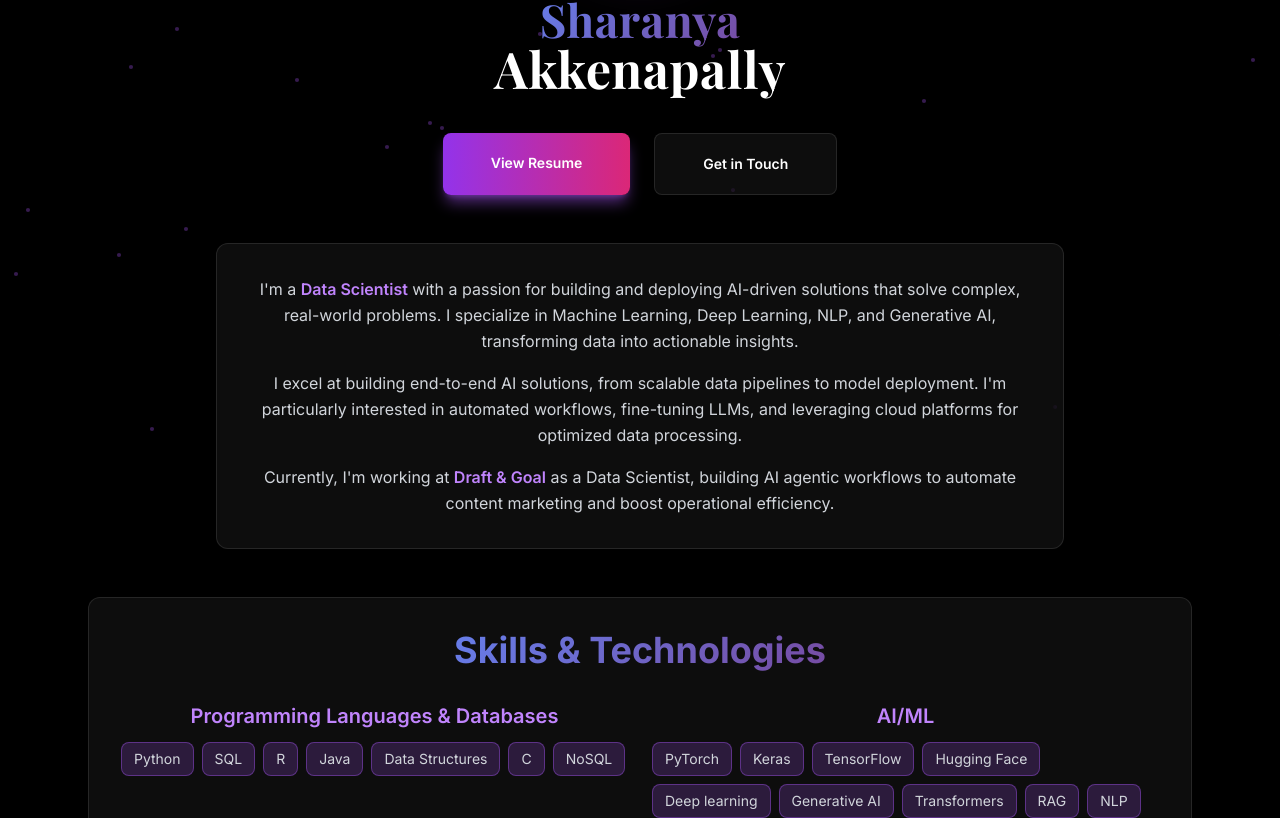
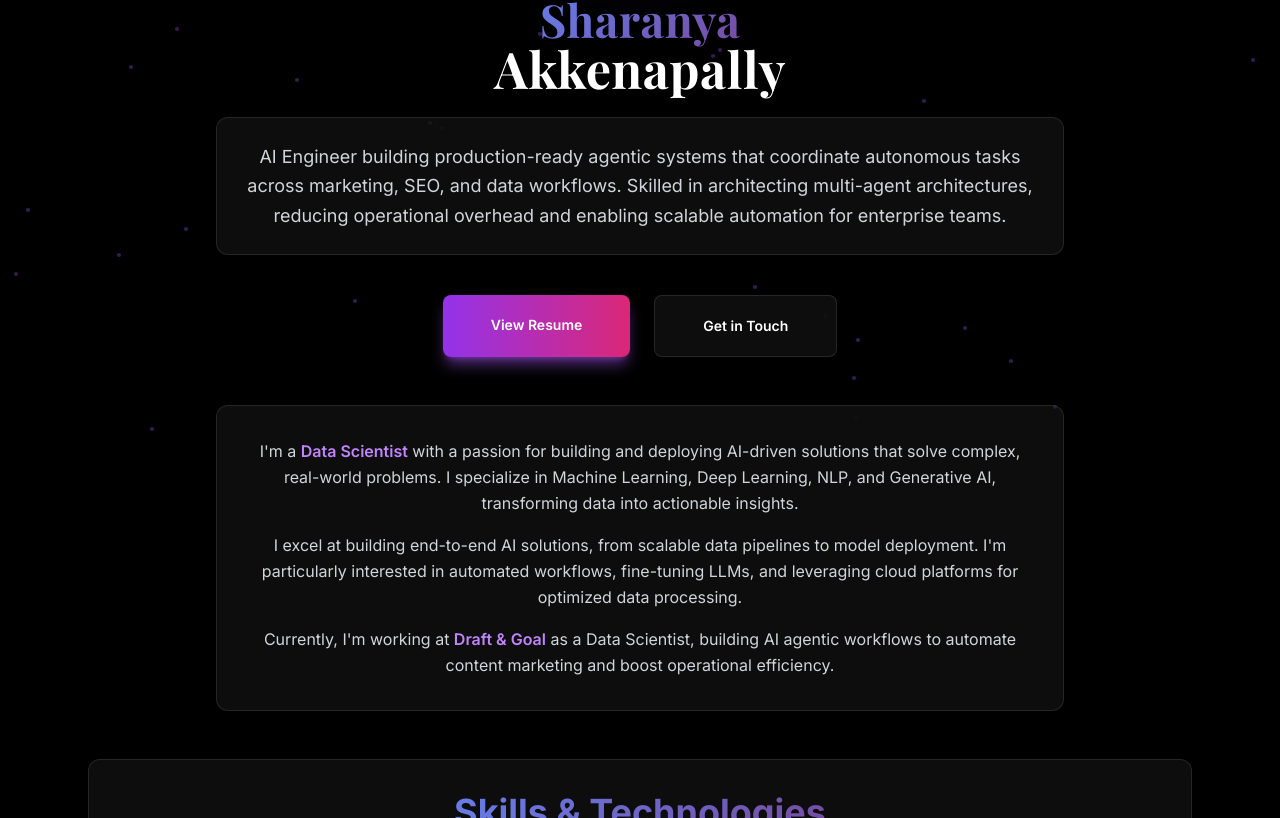
Before and after one commit to SharanyaAkkenapally/Portfolio, a Next.js app: page / in a window 1280 px wide. Shown: the part 342-1160 px from the top of the page. Built offline with nearby package versions, Linux system fonts and the light colour scheme.

Commit message:
Update skills section, add summary, update Draft & Goal experience, and add CV.pdf

```diff
--- a/app/experience/page.tsx
+++ b/app/experience/page.tsx
@@ -16,11 +16,12 @@ const experiences = [
     duration: '10 mos',
     workType: 'Hybrid',
     description: [
-      'Developing and implementing AI solutions to automate complex marketing workflows and content generation processes.',
-      'Designing agentic systems that leverage machine learning algorithms to create scalable, data-driven automation solutions for enterprise clients.',
-      'Building multi-agent workflows that optimize content creation, SEO strategies, and large-scale data processing tasks.',
-      'Collaborating with cross-functional teams to transform traditional manual processes into autonomous AI-powered systems, delivering measurable improvements in efficiency and cost reduction.',
-      'Contributing to the development of no-code platform that enable clients to deploy AI workflows without technical expertise.'
+      'Designed and deployed AI-driven automation workflows, cutting manual content operations by 82% and boosting delivery speed across marketing teams.',
+      'Built multi-agent systems that coordinate autonomous tasks, optimizing SEO and data processing workflows with measurable productivity gains.',
+      'Utilized Claude and Cursor to accelerate AI development cycles by 40%.',
+      'Supported automation initiatives impacting content operations across 20+ enterprise clients.',
+      'Collaborated with cross-functional teams to convert manual workflows into scalable, AI-powered systems, enhancing efficiency and reducing costs.',
+      'Contributed to a no-code AI workflow builder, enabling clients to create and launch agentic systems without requiring technical expertise.'
     ],
     gradient: 'from-purple-600 to-pink-600',
     isCurrent: true,
--- a/app/page.tsx
+++ b/app/page.tsx
@@ -223,7 +223,7 @@ export default function Home() {
             </motion.div>
 
             <motion.h1
-              className="text-3xl md:text-5xl mb-10 name-font"
+              className="text-3xl md:text-5xl mb-6 name-font"
               initial={{ opacity: 0 }}
               animate={{ opacity: 1 }}
               transition={{ duration: 1, delay: 0.5 }}
@@ -233,6 +233,20 @@ export default function Home() {
               <span className="text-white name-last font-bold">Akkenapally</span>
             </motion.h1>
 
+            {/* Summary Section */}
+            <motion.div
+              className="max-w-4xl mx-auto mb-10 px-6"
+              initial={{ opacity: 0, y: 20 }}
+              animate={{ opacity: 1, y: 0 }}
+              transition={{ duration: 0.8, delay: 0.6 }}
+            >
+              <div className="glass rounded-xl p-6 border border-purple-500/20">
+                <p className="text-gray-300 leading-relaxed text-center text-lg">
+                  AI Engineer building production-ready agentic systems that coordinate autonomous tasks across marketing, SEO, and data workflows. Skilled in architecting multi-agent architectures, reducing operational overhead and enabling scalable automation for enterprise teams.
+                </p>
+              </div>
+            </motion.div>
+
             <motion.div
               className="flex gap-6 justify-center flex-wrap mb-12"
               initial={{ opacity: 0, y: 20 }}
@@ -240,7 +254,7 @@ export default function Home() {
               transition={{ duration: 0.8, delay: 0.7 }}
             >
               <motion.a
-                href="/resume.pdf"
+                href="/CV.pdf"
                 target="_blank"
                 rel="noopener noreferrer"
                 className="px-12 py-5 text-sm bg-gradient-to-r from-purple-600 to-pink-600 rounded-lg font-semibold text-white shadow-lg shadow-purple-500/50 inline-block"
@@ -308,7 +322,7 @@ export default function Home() {
                   >
                     <h3 className="text-xl font-semibold text-purple-400 mb-3">Programming Languages & Databases</h3>
                     <div className="flex flex-wrap gap-2">
-                      {['Python', 'SQL', 'R', 'Java', 'Data Structures', 'C', 'NoSQL'].map((skill, index) => (
+                      {['Python', 'SQL', 'Java', 'Data Structures', 'C', 'NoSQL'].map((skill, index) => (
                         <motion.span
                           key={skill}
                           className="px-3 py-1.5 bg-purple-500/20 border border-purple-500/40 rounded-lg text-sm text-gray-300 hover:bg-purple-500/30 hover:border-purple-500/60 transition-all"
@@ -332,7 +346,7 @@ export default function Home() {
                   >
                     <h3 className="text-xl font-semibold text-purple-400 mb-3">AI/ML</h3>
                     <div className="flex flex-wrap gap-2">
-                      {['PyTorch', 'Keras', 'TensorFlow', 'Hugging Face', 'Deep learning', 'Generative AI', 'Transformers', 'RAG', 'NLP', 'LLM Fine-Tuning', 'Langchain', 'Scikit-learn', 'EDA', 'AI agents'].map((skill, index) => (
+                      {['PyTorch', 'Keras', 'TensorFlow', 'AI Agents', 'Generative AI', 'Deep learning', 'Transformers', 'RAG', 'NLP', 'LLM Fine-Tuning', 'Langchain', 'Scikit-learn'].map((skill, index) => (
                         <motion.span
                           key={skill}
                           className="px-3 py-1.5 bg-purple-500/20 border border-purple-500/40 rounded-lg text-sm text-gray-300 hover:bg-purple-500/30 hover:border-purple-500/60 transition-all"
@@ -380,7 +394,7 @@ export default function Home() {
                   >
                     <h3 className="text-xl font-semibold text-purple-400 mb-3">Cloud & DevOps</h3>
                     <div className="flex flex-wrap gap-2">
-                      {['Azure ML', 'AWS Sagemaker', 'GCP', 'CI/CD pipelines', 'Git', 'Flask', 'Kubernetes', 'Docker'].map((skill, index) => (
+                      {['Azure', 'AWS', 'GCP', 'CI/CD pipelines', 'Git', 'Flask', 'Kubernetes', 'Docker'].map((skill, index) => (
                         <motion.span
                           key={skill}
                           className="px-3 py-1.5 bg-purple-500/20 border border-purple-500/40 rounded-lg text-sm text-gray-300 hover:bg-purple-500/30 hover:border-purple-500/60 transition-all"
```
Also changed, not shown: 2 other files (tests, documents, lock files or other folders).
